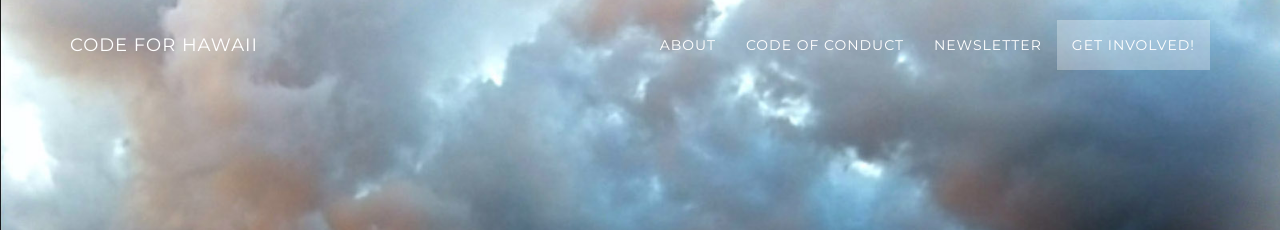
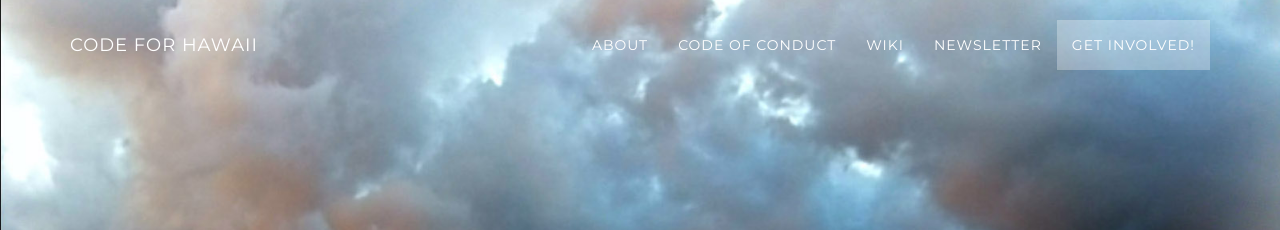
Before and after one commit to CodeWithAloha/codeforhawaii.github.io, a Jekyll site: the page built from index.html, in a window 1280 px wide. Shown: the top 230 px of the page. Built offline with Jekyll 4.4.1, drawn with Linux system fonts in a browser that asks for light colours; comment, search, counter and statistics services are not loaded.

Commit message:
Added wiki to top nav bar

```diff
--- a/_includes/nav.html
+++ b/_includes/nav.html
@@ -23,6 +23,9 @@
                     <li>
                         <a target="_blank" href="https://docs.google.com/document/d/1hCo80CX-2c1i-pjoerav6Cyrxhtjl_KUJT2F3QmoifM/edit">Code of Conduct</a>
                     </li>
+                    <li>
+                        <a class="page-scroll" href="http://wiki.codeforhawaii.org" target="_blank">Wiki</a>
+                    </li>
                     <!--
                     <li>
                         <a class="page-scroll" href="#projects">Projects</a>
```
